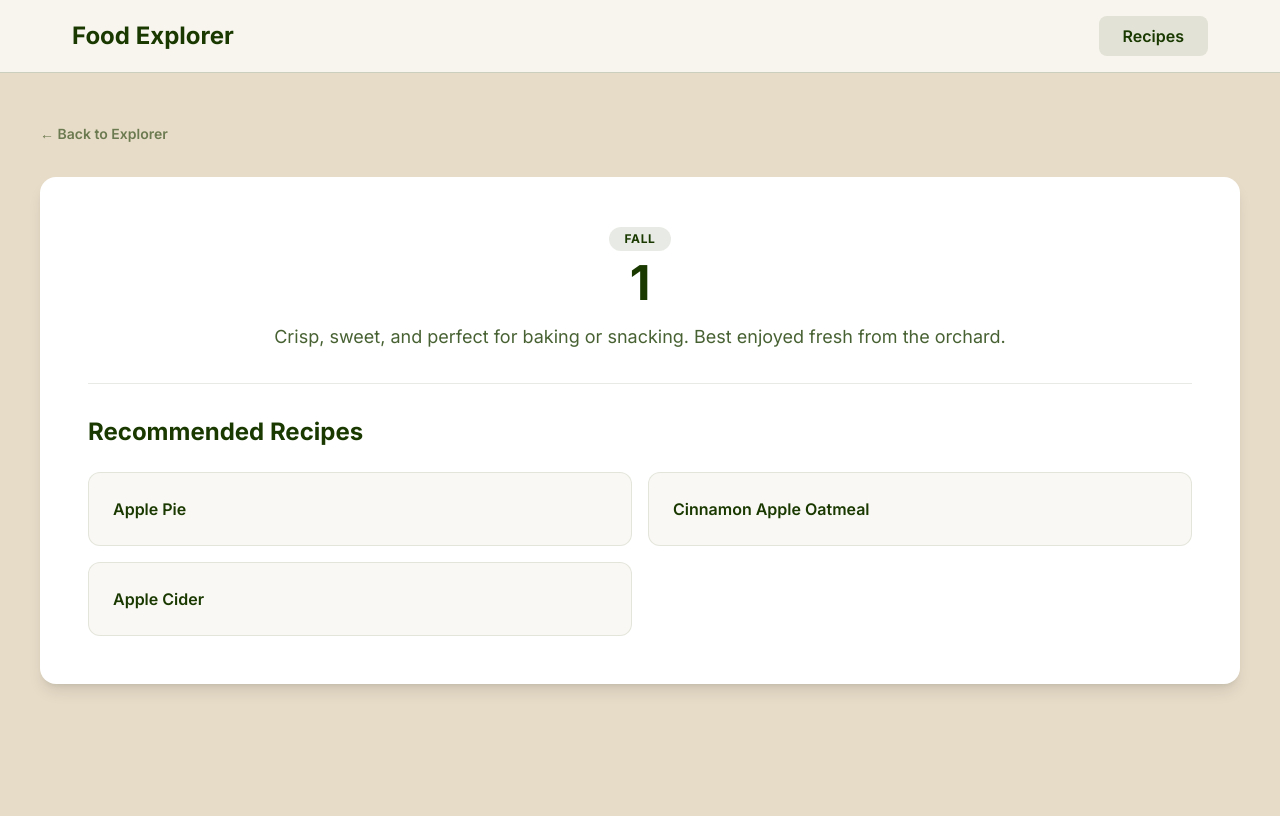
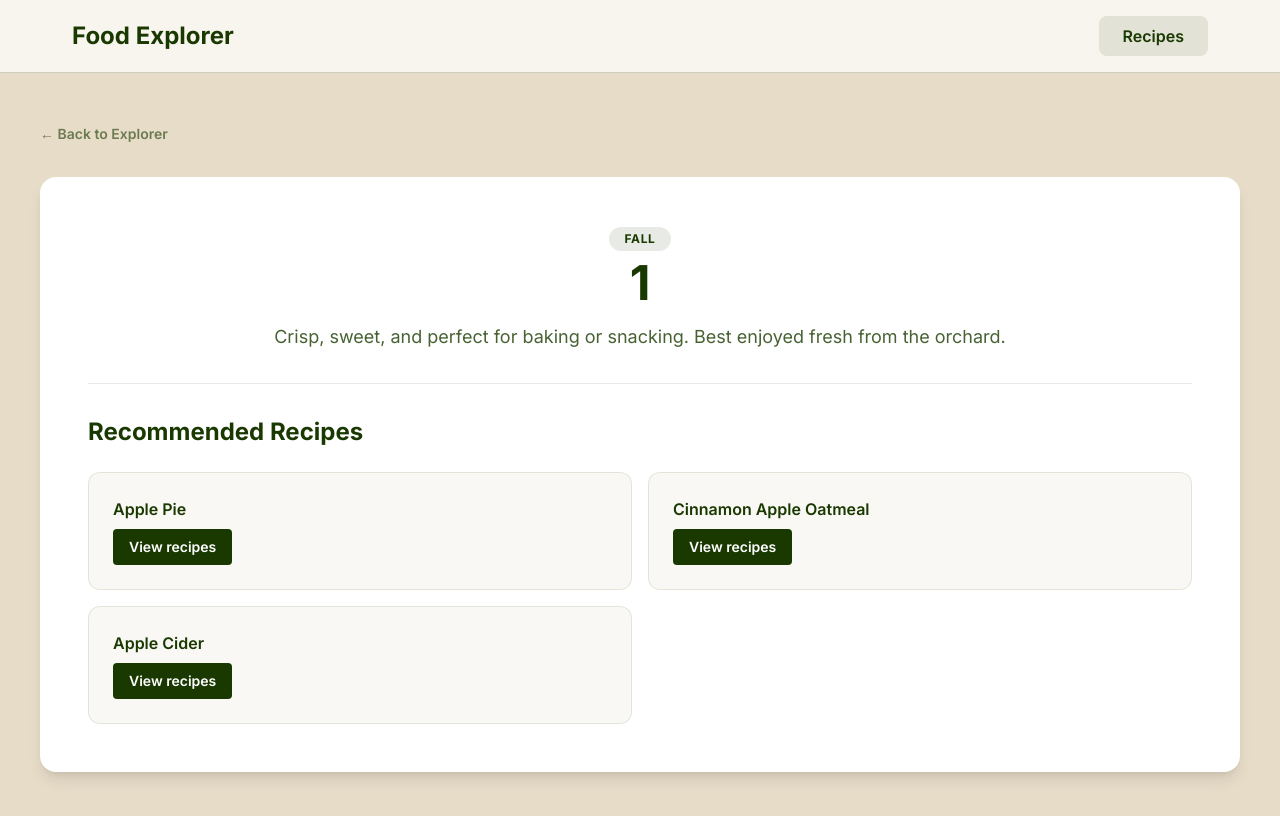
Before and after one commit to seanzhanng/harvest, a Next.js app in the folder frontend/: page /item/1 in a window 1280 px wide. Shown: the top 816 px of the page. Built offline with nearby package versions, Linux system fonts and the light colour scheme.

Commit message:
add dropdown for recommended recipes

```diff
--- a/frontend/app/item/[id]/page.tsx
+++ b/frontend/app/item/[id]/page.tsx
@@ -23,6 +23,7 @@ export default function ItemPage() {
 
   const [item, setItem] = useState<ItemData | null>(null);
   const [loading, setLoading] = useState(true);
+  const [openDropdown, setOpenDropdown] = useState<number | null>(null);
 
   useEffect(() => {
     const fetchItem = async () => {
@@ -108,12 +109,23 @@ export default function ItemPage() {
             <ul className="grid gap-4 md:grid-cols-2">
               {item.recipes.map((recipe, index) => (
                 <li key={index}>
-                  <a
-                    href={recipe.url}
-                    className="block rounded-xl border border-[#193900]/10 bg-[#e7dcc8]/20 p-6 transition-all hover:-translate-y-1 hover:border-[#193900]/30 hover:bg-[#e7dcc8]/40 hover:shadow-md"
+                  <div
+                    className="rounded-xl border border-[#193900]/10 bg-[#e7dcc8]/20 p-6 transition-all hover:-translate-y-1 hover:border-[#193900]/30 hover:bg-[#e7dcc8]/40 hover:shadow-md"
                   >
-                    <span className="font-semibold text-[#193900]">{recipe.name}</span>
-                  </a>
+                    <a href={recipe.url} className="font-semibold text-[#193900] hover:underline">
+                      {recipe.name}
+                    </a>
+                    <div className="mt-2">
+                      <button onClick={() => setOpenDropdown(openDropdown === index ? null : index)} className="bg-[#193900] hover:bg-[#193900]/80 text-white font-semibold py-2 px-4 rounded text-sm">View recipes</button>
+                      {openDropdown === index && (
+                        <div>
+                          <p className="px-4 py-2 text-gray-500 text-sm">Placholder for gemini recipe...</p>
+                          <a href={`https://google.com`} className="block px-4 py-2 text-gray-700 hover:bg-gray-100">Recipe 1</a>
+                          <a href={`https://google.com`} className="block px-4 py-2 text-gray-700 hover:bg-gray-100">Recipe 2</a>
+                        </div>
+                      )}
+                    </div>
+                  </div>
                 </li>
               ))}
             </ul>
```
